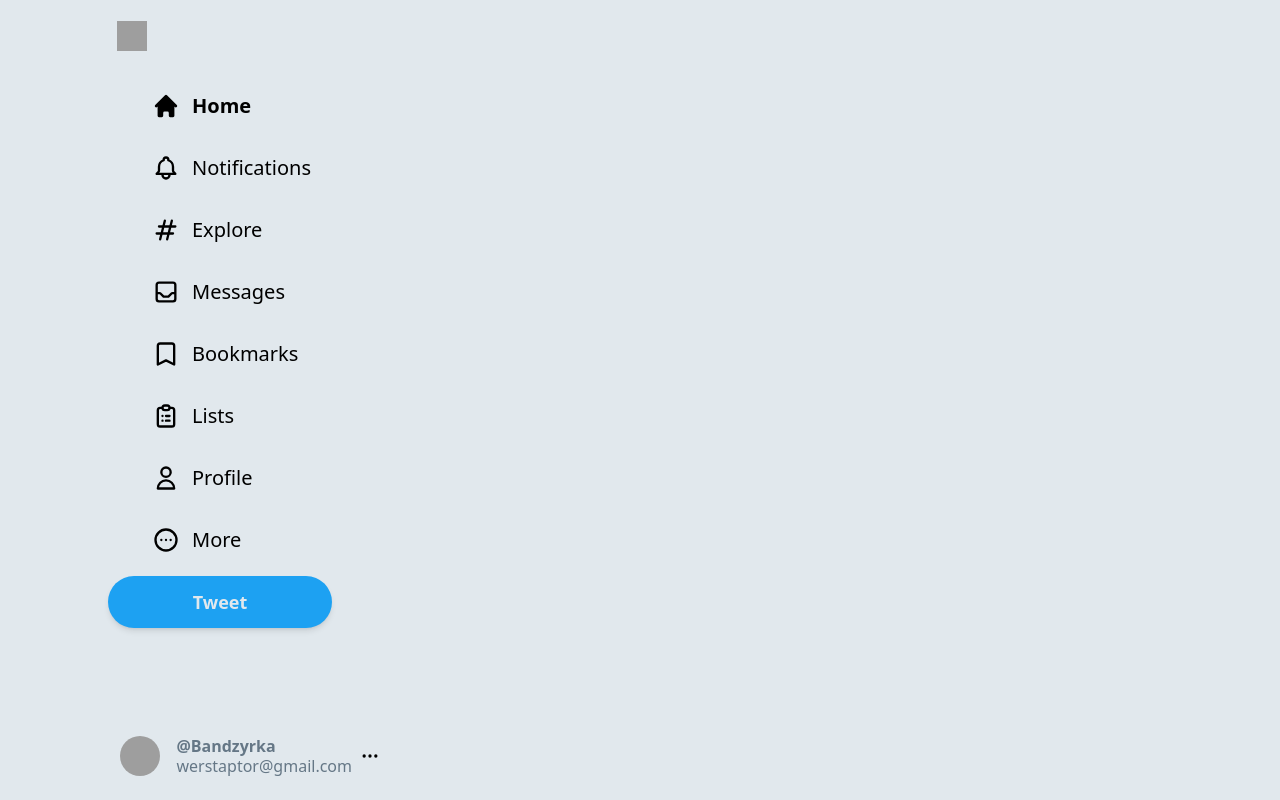
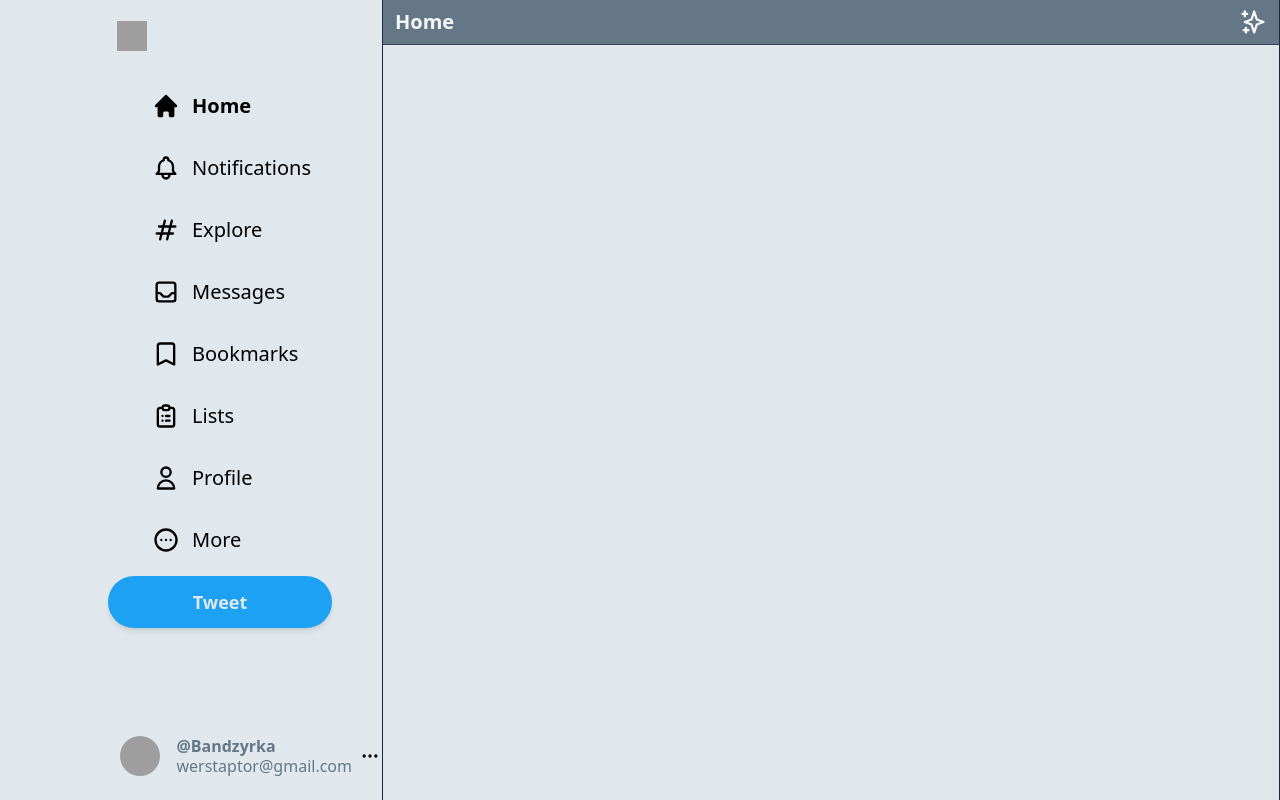
Before and after one commit to Bandzyrka/next_twitter, a Next.js app: page / in a window 1280 px wide. Built offline with nearby package versions, Linux system fonts and the light colour scheme; grey boxes are pictures that could not be loaded.

Commit message:
Added feed component

```diff
--- /dev/null
+++ b/components/feed/feed.jsx
@@ -0,0 +1,16 @@
+import React from 'react'
+import { SparklesIcon} from '@heroicons/react/outline'
+
+const Feed = () => {
+  return (
+    <div className="flex-grow border-l border-r border-gray-800 xl:ml-[382px] sm:ml-[72px]">
+        <div className="text-[#F5F8FA] flex items-center sm:justify-between py-2 px-3 sticky top-0 z-50 bg-[#657786] border-b border-gray-700">
+            <h2 className="font-bold text-lg sm:text-xl">Home</h2>
+            <SparklesIcon className="h-7"/>
+        </div>
+
+    </div>
+  )
+}
+
+export default Feed
--- a/pages/index.tsx
+++ b/pages/index.tsx
@@ -1,5 +1,6 @@
 import Head from 'next/head'
 import Sidebar from '../components/sidebar/sidebar'
+import Feed from '../components/feed/feed'
 const Home = () => {
   return (
     <div className="">
@@ -10,6 +11,7 @@ const Home = () => {
 
       <main className="bg-[#E1E8ED] flex min-h-screen max-w-[1500px] mx-auto">
         <Sidebar/>
+        <Feed />
       </main>
 
 
```
